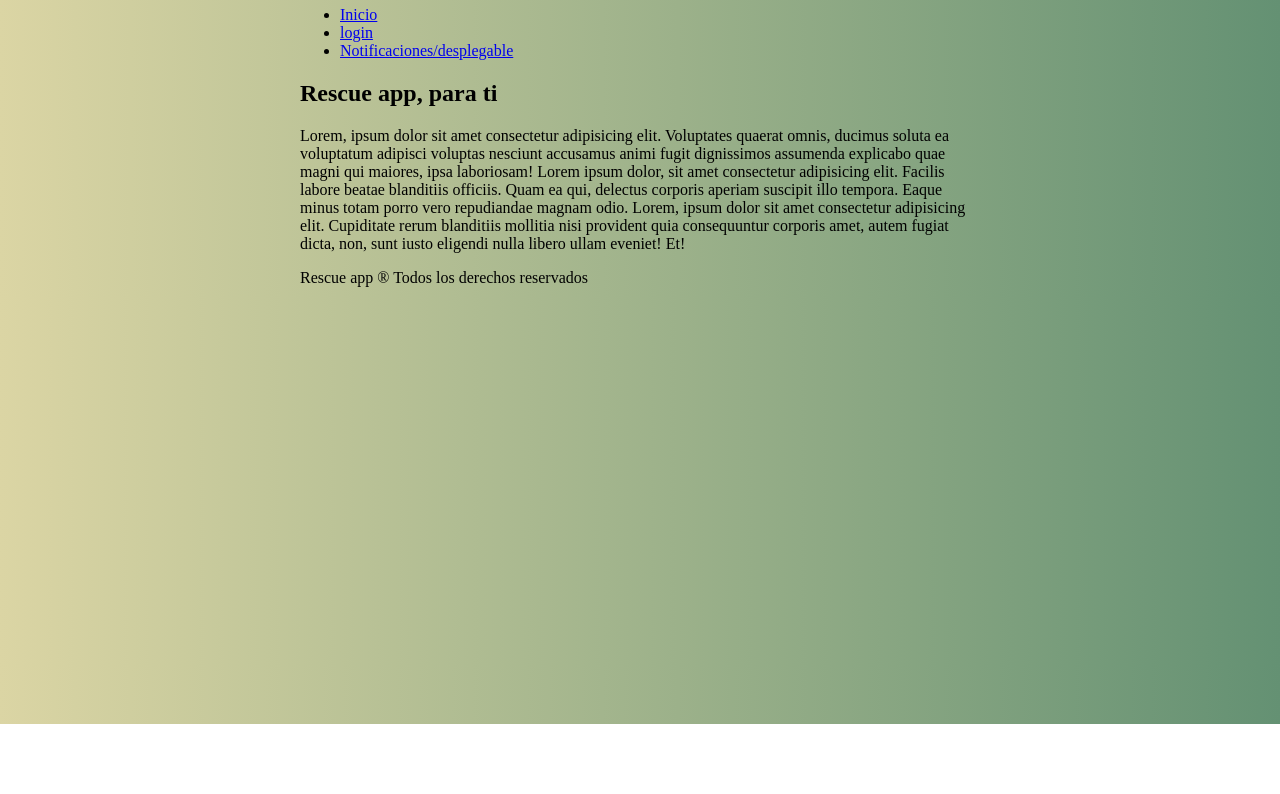
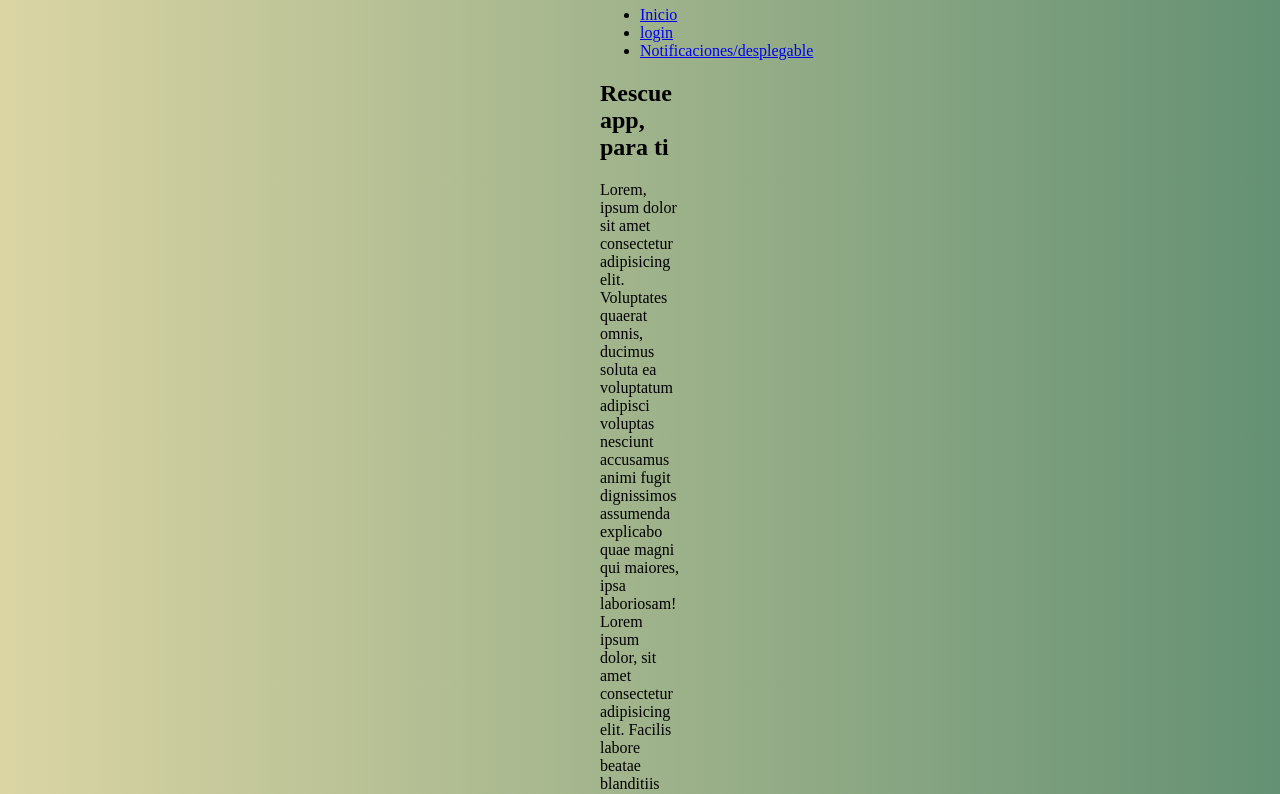
Before and after one commit to Marcel95-sys/Marcel95-sys.github.io, a plain HTML site: page index.html in a window 1280 px wide. Shown: the part 76-870 px from the top of the page. Before the commit the page ends 800 px from the top, so only its background shows below. Drawn offline with Linux system fonts and the light colour scheme.

Commit message:
Update main-style.css

```diff
--- a/main-style.css
+++ b/main-style.css
@@ -6,8 +6,8 @@
 
 body{
     background: #649173;  /* fallback for old browsers */
-    margin-right: 300px;
-    margin-left: 300px;
+    margin-right: 600px;
+    margin-left: 600px;
     background: -webkit-linear-gradient(to right, #DBD5A4, #649173);  /* Chrome 10-25, Safari 5.1-6 */
     background: linear-gradient(to right, #DBD5A4, #649173); /* W3C, IE 10+/ Edge, Firefox 16+, Chrome 26+, Opera 12+, Safari 7+ */
 }
```
